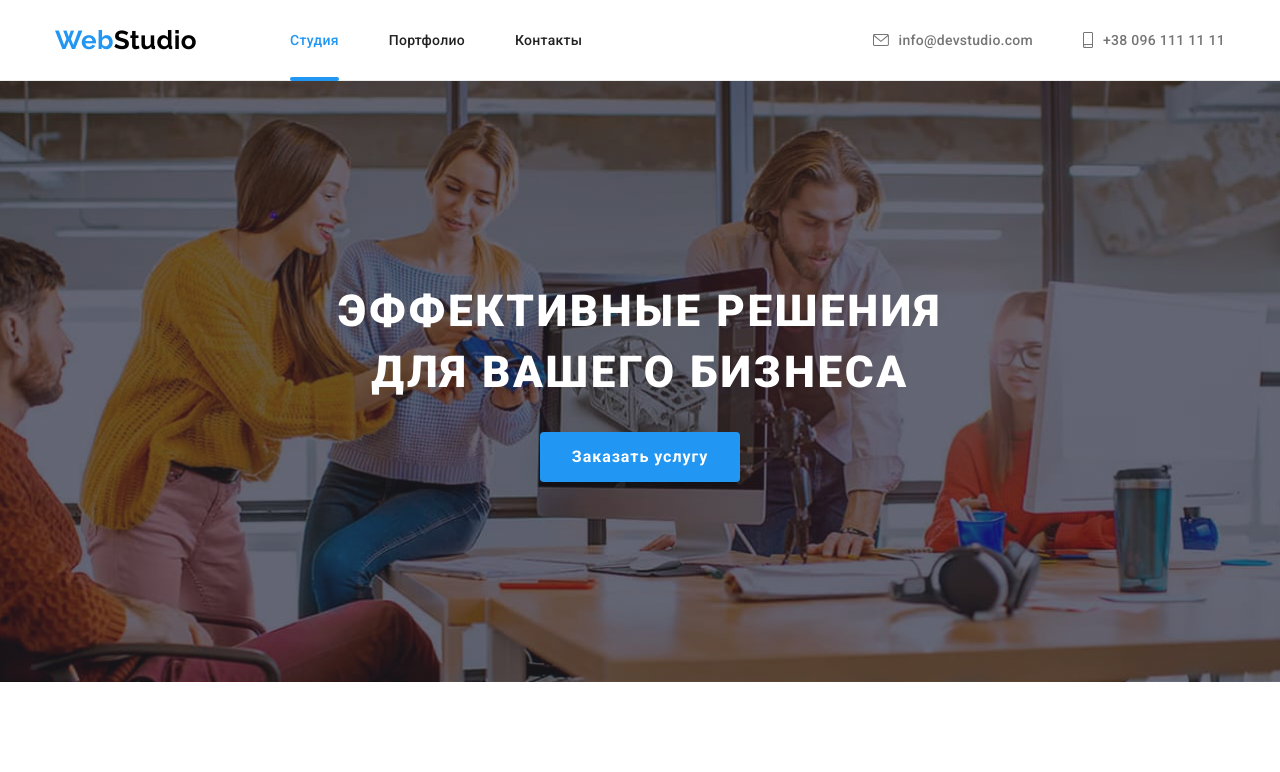
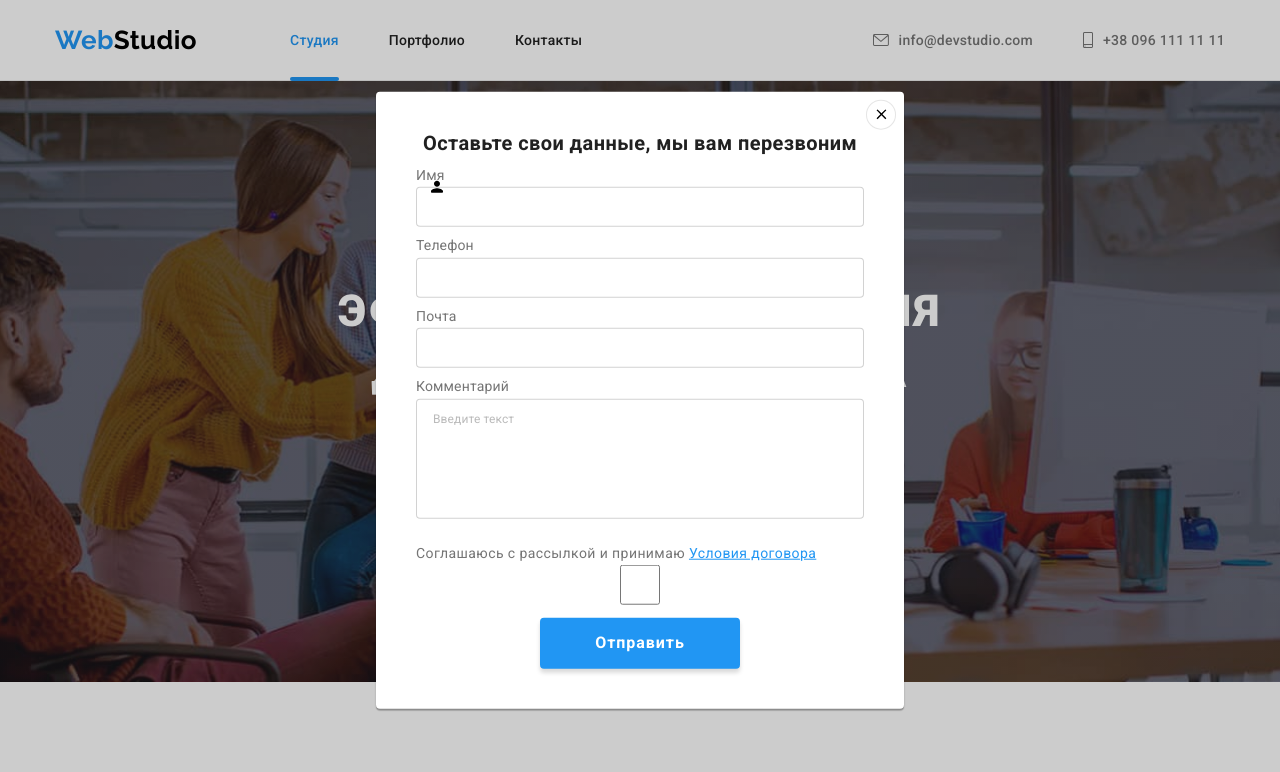
Before and after one commit to Anton-Vin/goit-markup-hw-06, a plain HTML site: page index.html in a window 1280 px wide. Shown: the top 772 px of the page. Drawn offline with nearby package versions, Linux system fonts and the light colour scheme.

Commit message:
Add style modal form

```diff
--- a/css/styles.css
+++ b/css/styles.css
@@ -46,7 +46,7 @@ img {
 
 /*----------------- general styles--------------- */
 body {
-  color: var(--text-color);
+  color: var(--text-prime-color);
   font-family: 'Roboto', sans-serif;
   font-size: 14px;
   background-color: var(--bg-color);
@@ -694,6 +694,71 @@ img {
   transform: translate(-50%, -50%);
   transition: transform 300ms var(--timing-function);
 }
+/* ____СТИЛИ ФОРМЫ В МОДАЛЬНОМ ОКНЕ______________ */
+.modal-title {
+  font-weight: 700;
+  font-size: 20px;
+  line-height: 1.15;
+  text-align: center;
+  margin-bottom: 12px;
+
+  color: var(--text-title-color);
+}
+.form-modal-input {
+  width: 100%;
+  height: 40px;
+  padding: 12px 12px 12px 42px;
+  border: 1px solid rgba(33, 33, 33, 0.2);
+  border-radius: 4px;
+}
+
+.form-modal-area {
+  width: 100%;
+  resize: none;
+  height: 120px;
+  padding: 12px 16px;
+  margin-bottom: 20px;
+
+  font-size: 16px;
+  border: 1px solid rgba(33, 33, 33, 0.2);
+  border-radius: 4px;
+}
+.form-modal-area::placeholder {
+  font-family: inherit;
+  font-size: 12px;
+  line-height: 1.17;
+  letter-spacing: 0.01em;
+
+  color: rgba(117, 117, 117, 0.5);
+}
+.form-modal-field {
+  position: relative;
+  margin-bottom: 10px;
+}
+.icon-name {
+  position: absolute;
+  top: 11px;
+  left: 12px;
+}
+.form-modal-lable {
+  display: block;
+  line-height: 1.17;
+  letter-spacing: 0.01em;
+  margin-bottom: 4px;
+}
+
+.check-lable {
+  line-height: 1.7;
+}
+.form-contract {
+  text-decoration-line: underline;
+  color: var(--accent-color);
+}
+.modal-btn {
+  display: block;
+  margin: auto;
+}
+
 .btn-closed {
   position: absolute;
   top: 8px;
--- a/index.html
+++ b/index.html
@@ -241,7 +241,7 @@
         </ul>
       </div>
     </div>
-    <form class="form">
+    <form action="#" class="form">
     <div class="form-field">
         <label class="form-lable"> <p class="join title">Подпишитесь на рассылку</p>
           <input type="email" class="form-input" name="email" placeholder="E-mail" />
@@ -255,14 +255,48 @@
     </div>
   </footer>
   <!--______________МОДАЛЬНОЕ ОКНО____________________ -->
-  <div class="backdrop is-hidden" data-modal>
+  <div class="backdrop" data-modal>
     <div class="modal"><button class="btn-closed" type="button" data-modal-close><svg width="18" height="18">
       <use href="./images/symbol-defs (2).svg#icon-close-btn"></use>
-    </svg></button></div>
+    </svg></button>
+    <!-- __________ФОРМА В МОДАЛЬНОМ ОКНЕ____________ -->
+    <p class="modal-title">Оставьте свои данные, мы вам перезвоним</p>
+  <form action="#" class="form-modal">
+    <div class="form-modal-field">
+      <label for="input-name" class="form-modal-lable">Имя</label>
+      <input type="text" id="input-name" class="form-modal-input" name="modal-name" required minlength="2" />
+      <svg class="icon-name" width="18" height="18">
+      <use href="./images/symbol-defs (2).svg#icon-person-black-18dp-1"></use>
+      </svg>
+    </div>
+    <div class="form-modal-field">
+      <label for="input-tel" class="form-modal-lable">Телефон</label>
+      <input type="tel" id="input-tel" class="form-modal-input" name="modal-tel" required >
+    </div>
+    <div class="form-modal-field">
+      <label for="input-email" class="form-modal-lable">Почта</label>
+      <input type="email" id="input-email" class="form-modal-input" name="modal-email" >
+    </div>
+    <div>
+      <label for="textarea" class="form-modal-lable">Комментарий</label>
+      <textarea class="form-modal-area" id="textarea" name="feedback" placeholder="Введите текст"></textarea>
+
+      <!--____________________________ CHECKBOX________________ -->
+      <div class="form-modal-field">
+        <label for="input-check" class="check-lable">Соглашаюсь с рассылкой и принимаю <a href="#" class="form-contract">Условия договора</a></label>
+        <input type="checkbox" id="input-check" class="form-modal-input" name="modal-check" >
+      </div>
+
+      <button type="submit" class="hero-btn btn modal-btn">Отправить</button>
+    </form>
+    </div>
+
+  </form>
+  </div>
 
 
   </div>
-<script src="./js/modal.js"></script>
+<!-- <script src="./js/modal.js"></script> -->
 </body>
 
 </html>
```
